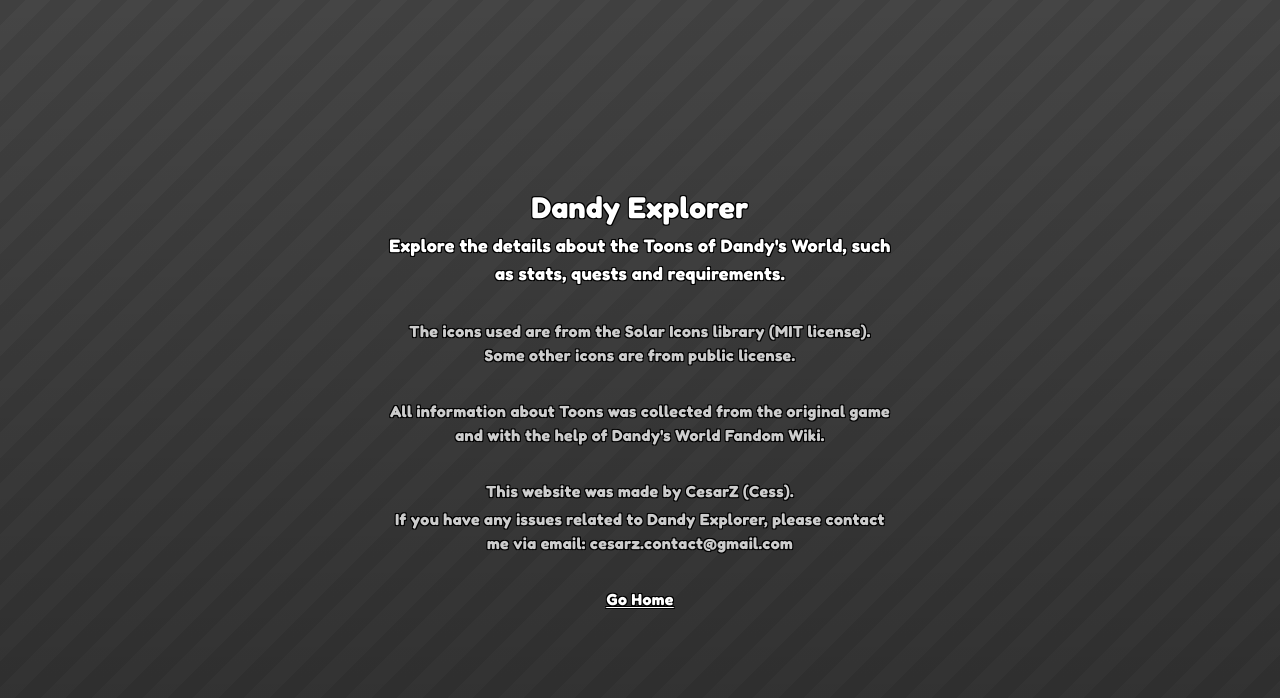
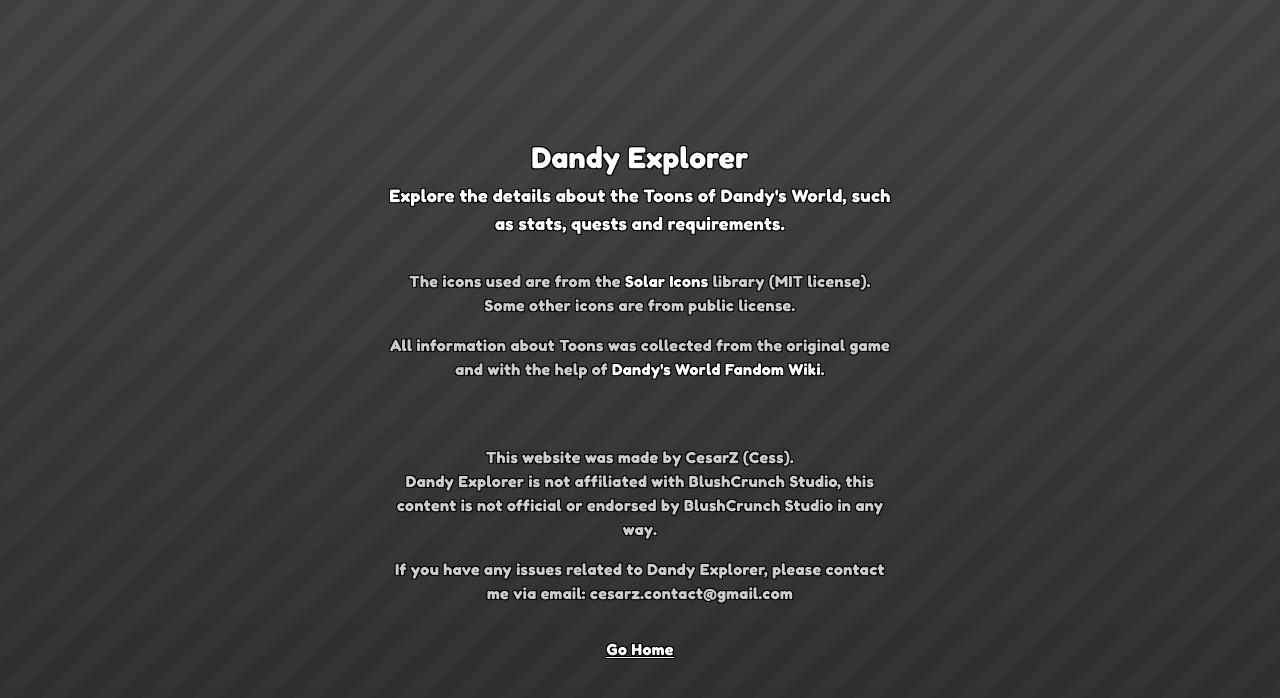
Before and after one commit to zcesarrr/dandy-explorer, a React (Vite) app: page /about in a window 1280 px wide. Shown: the top 698 px of the page. Built offline with nearby package versions, Linux system fonts and the light colour scheme.

Commit message:
about done

```diff
--- a/src/components/blocks/Footer.tsx
+++ b/src/components/blocks/Footer.tsx
@@ -1,10 +1,8 @@
-// Dandy Explorer is not affiliated with BlushCrunch Studio, this content is not official or endorsed by BlushCrunch Studio in any way.
-
 import { Link } from "react-router";
 
 export default function Footer() {
     return (
-        <footer className="px-2 py-1.5 font-fredoka text-center text-xs text-white/70 text-stroke flex justify-between">
+        <footer className="px-2 py-1.5 font-fredoka text-center text-sm text-white/70 text-stroke flex justify-between">
             <p>Dandy Explorer</p>
             <Link to="/about" className="underline underline-offset-2 order-1 hover:text-yellow-300 active:text-yellow-300">About</Link>
         </footer>
--- a/src/pages/AboutPage.tsx
+++ b/src/pages/AboutPage.tsx
@@ -1,4 +1,12 @@
 import { Link } from "react-router";
+
+function anchor(url: string) {
+    return {
+        href: url,
+        target: "_blank",
+        className: "hover:text-yellow-300 active:text-yellow-300 text-white",
+    };
+}
 
 export default function AboutPage() {
     return (
@@ -10,17 +18,19 @@ export default function AboutPage() {
                 </div>
 
                 <div className="text-white/80 mb-8">
-                    <div className="mb-8">
-                        <p>The icons used are from the Solar Icons library (MIT license).</p>
+                    <div className="mb-4">
+                        <p>The icons used are from the <a {...anchor("https://solar-icons.dev/")}>Solar Icons</a> library (MIT license).</p>
                         <p>Some other icons are from public license.</p>
                     </div>
 
-                    <p className="mb-8">All information about Toons was collected from the original game and with the help of Dandy's World Fandom Wiki.</p>
+                    <p className="mb-16">All information about Toons was collected from the original game and with the help of <a {...anchor("https://dandys-world-robloxhorror.fandom.com/")}>Dandy's World Fandom Wiki</a>.</p>
 
-                    <div>
-                        <p className="mb-1">This website was made by CesarZ (Cess).</p>
-                        <p>If you have any issues related to Dandy Explorer, please contact me via email: cesarz.contact@gmail.com</p>
+                    <div className="mb-4">
+                        <p>This website was made by CesarZ (Cess).</p>
+                        <p>Dandy Explorer is not affiliated with BlushCrunch Studio, this content is not official or endorsed by BlushCrunch Studio in any way.</p>
                     </div>
+
+                    <p>If you have any issues related to Dandy Explorer, please contact me via email: cesarz.contact@gmail.com</p>
                 </div>
 
                 <Link to="/" className="underline underline-offset-2 hover:text-yellow-300 active:text-yellow-300">Go Home</Link>
```
